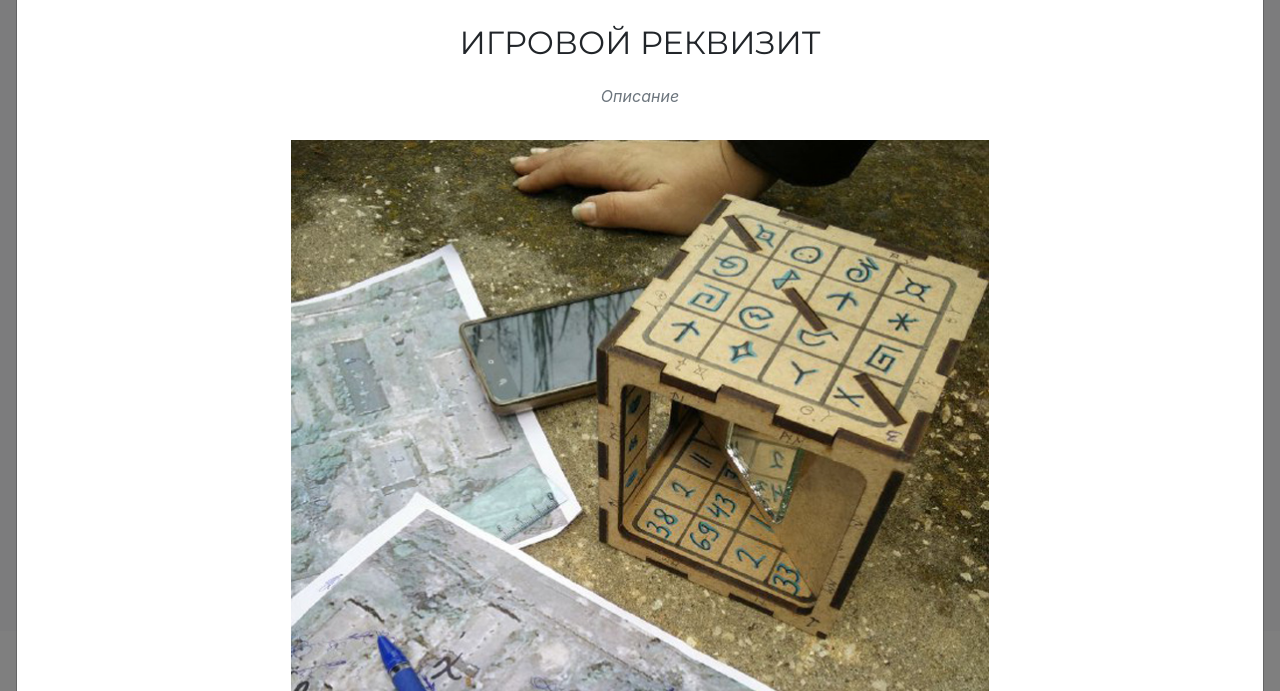
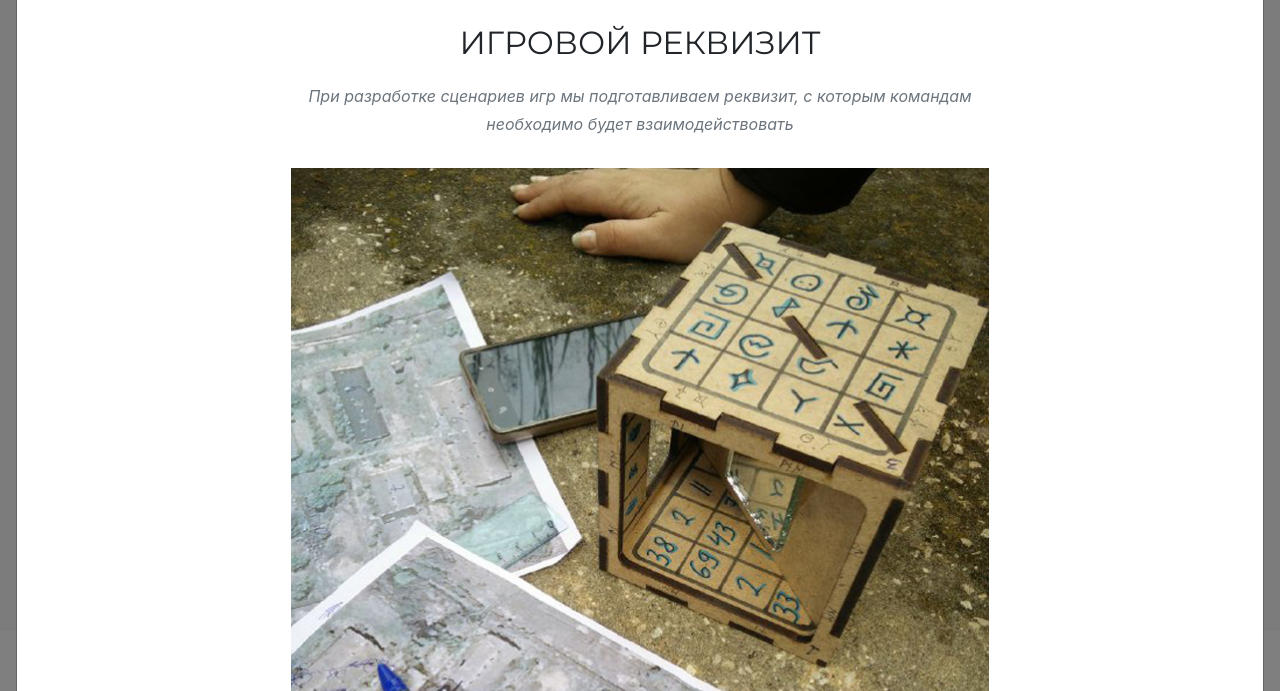
Before and after one commit to acidance/orelencxlanding, a website with bundled scripts: page index.html in a window 1280 px wide. Both pictures are taken after a click on the link 260 px from the left and 2179 px from the top of the page. Shown: the part 1888-2579 px from the top of the page. Built offline with nearby package versions, Linux system fonts and the light colour scheme; files whose address does not match are found by name; a web font is replaced by a local one.

Commit message:
Update index.html

```diff
--- a/index.html
+++ b/index.html
@@ -33,7 +33,6 @@
   <!-- Navigation -->
   <nav class="navbar navbar-expand-lg navbar-dark fixed-top" id="mainNav">
     <div class="container">
-      <!-- <a class="navbar-brand js-scroll-trigger" href="#page-top">orel.en.cx</a> -->
       <a class="navbar-brand js-scroll-trigger" href="#page-top"><img src="./img/enlogo100x100.png" imgfield="img" style="max-width: 60px;width: 60px; height: auto; display: block;" alt="Company"></a>
       <button class="navbar-toggler navbar-toggler-right" type="button" data-toggle="collapse" data-target="#navbarResponsive" aria-controls="navbarResponsive" aria-expanded="false" aria-label="Toggle navigation">
 
@@ -65,7 +64,6 @@
   <header class="masthead">
     <div display: flex; justify-items: center; align-items: center; class="container">
       <div class="intro-text">
-          <!--  <div class="intro-lead-in">Welcome To Our Studio!</div>-->
         <div class="intro-heading text-uppercase">Квесты и городские игры в Орле</div>
         <a class="btn btn-primary btn-xl text-uppercase js-scroll-trigger" href="#services">Узнать больше</a>
       </div>
@@ -161,7 +159,6 @@
           </a>
           <div class="portfolio-caption">
             <h4>Threads</h4>
-            <!-- <p class="text-muted">Illustration</p> -->
           </div>
         </div>
         <div style="display:none;" class="col-md-4 col-sm-6 portfolio-item">
@@ -175,7 +172,6 @@
           </a>
           <div class="portfolio-caption">
             <h4>Explore</h4>
-            <!-- <p class="text-muted">Graphic Design</p> -->
           </div>
         </div>
         <div style="display:none;" class="col-md-4 col-sm-6 portfolio-item">
@@ -189,7 +185,6 @@
           </a>
           <div class="portfolio-caption">
             <h4>Finish</h4>
-            <!-- <p class="text-muted">Identity</p> -->
           </div>
         </div>
         <div class="col-md-4 col-sm-6 portfolio-item">
@@ -203,7 +198,6 @@
           </a>
           <div class="portfolio-caption">
             <h4>Игровой реквизит</h4>
-            <!-- <p class="text-muted">Branding</p> -->
           </div>
         </div>
         <div class="col-md-4 col-sm-6 portfolio-item">
@@ -217,7 +211,6 @@
           </a>
           <div class="portfolio-caption">
             <h4>Агенты и грим</h4>
-            <!-- <p class="text-muted">Описание</p> -->
           </div>
         </div>
         <div class="col-md-4 col-sm-6 portfolio-item">
@@ -231,7 +224,6 @@
           </a>
           <div class="portfolio-caption">
             <h4>Кубки и награды</h4>
-            <!-- <p class="text-muted">Разработка дизайна</p> -->
           </div>
         </div>
       </div>
@@ -325,7 +317,6 @@
       <div class="row">
         <div class="col-lg-12 text-center">
           <h2 class="section-heading text-uppercase">Наша команда</h2><br>
-        <!--  <h3 class="section-subheading text-muted">Lorem ipsum dolor sit amet consectetur.</h3> -->
         </div>
       </div>
       <div class="row">
@@ -611,16 +602,10 @@
               <div class="modal-body">
                 <!-- Project Details Go Here -->
                 <h2 class="text-uppercase">Игровой реквизит</h2>
-                <p class="item-intro text-muted">Описание</p>
+                <p class="item-intro text-muted">При разработке сценариев игр мы подготавливаем реквизит, с которым командам необходимо будет взаимодействовать</p>
                 <img class="img-fluid d-block mx-auto" src="img/portfolio/04-full_1.jpg" alt="">
                 <img class="img-fluid d-block mx-auto" src="img/portfolio/04-full_2.jpg" alt="">
                 <img class="img-fluid d-block mx-auto" src="img/portfolio/04-full_3.jpg" alt="">
-                <!-- <p>Use this area to describe your project. Lorem ipsum dolor sit amet, consectetur adipisicing elit. Est blanditiis dolorem culpa incidunt minus dignissimos deserunt repellat aperiam quasi sunt officia expedita beatae cupiditate, maiores repudiandae, nostrum, reiciendis facere nemo!</p>
-                <ul class="list-inline">
-                  <li>Date: January 2017</li>
-                  <li>Client: Lines</li>
-                  <li>Category: Branding</li>
-                </ul> -->
                 <button class="btn btn-primary" data-dismiss="modal" type="button">
                   <i class="fas fa-times"></i>
                   Закрыть</button>
@@ -650,12 +635,6 @@
                 <p class="item-intro text-muted">В играх могут быть задействованы различные персонажи, которых мы можем качественно загримировать</p>
                 <img class="img-fluid d-block mx-auto" src="img/portfolio/05-full_1.jpg" alt="">
                 <img class="img-fluid d-block mx-auto" src="img/portfolio/05-full_2.jpg" alt="">
-                <!-- <p>Use this area to describe your project. Lorem ipsum dolor sit amet, consectetur adipisicing elit. Est blanditiis dolorem culpa incidunt minus dignissimos deserunt repellat aperiam quasi sunt officia expedita beatae cupiditate, maiores repudiandae, nostrum, reiciendis facere nemo!</p>
-                <ul class="list-inline">
-                  <li>Date: January 2017</li>
-                  <li>Client: Southwest</li>
-                  <li>Category: Website Design</li>
-                </ul> -->
                 <button class="btn btn-primary" data-dismiss="modal" type="button">
                   <i class="fas fa-times"></i>
                   Закрыть</button>
@@ -687,12 +666,6 @@
                 <img class="img-fluid d-block mx-auto" src="img/portfolio/06-full_2.jpg" alt="">
                 <img class="img-fluid d-block mx-auto" src="img/portfolio/06-full_3.jpg" alt="">
                 <img class="img-fluid d-block mx-auto" src="img/portfolio/06-full_4.jpg" alt="">
-                <!-- <p>Use this area to describe your project. Lorem ipsum dolor sit amet, consectetur adipisicing elit. Est blanditiis dolorem culpa incidunt minus dignissimos deserunt repellat aperiam quasi sunt officia expedita beatae cupiditate, maiores repudiandae, nostrum, reiciendis facere nemo!</p>
-                <ul class="list-inline">
-                  <li>Date: January 2017</li>
-                  <li>Client: Window</li>
-                  <li>Category: Photography</li>
-                </ul> -->
                 <button class="btn btn-primary" data-dismiss="modal" type="button">
                   <i class="fas fa-times"></i>
                   Закрыть</button>
```
